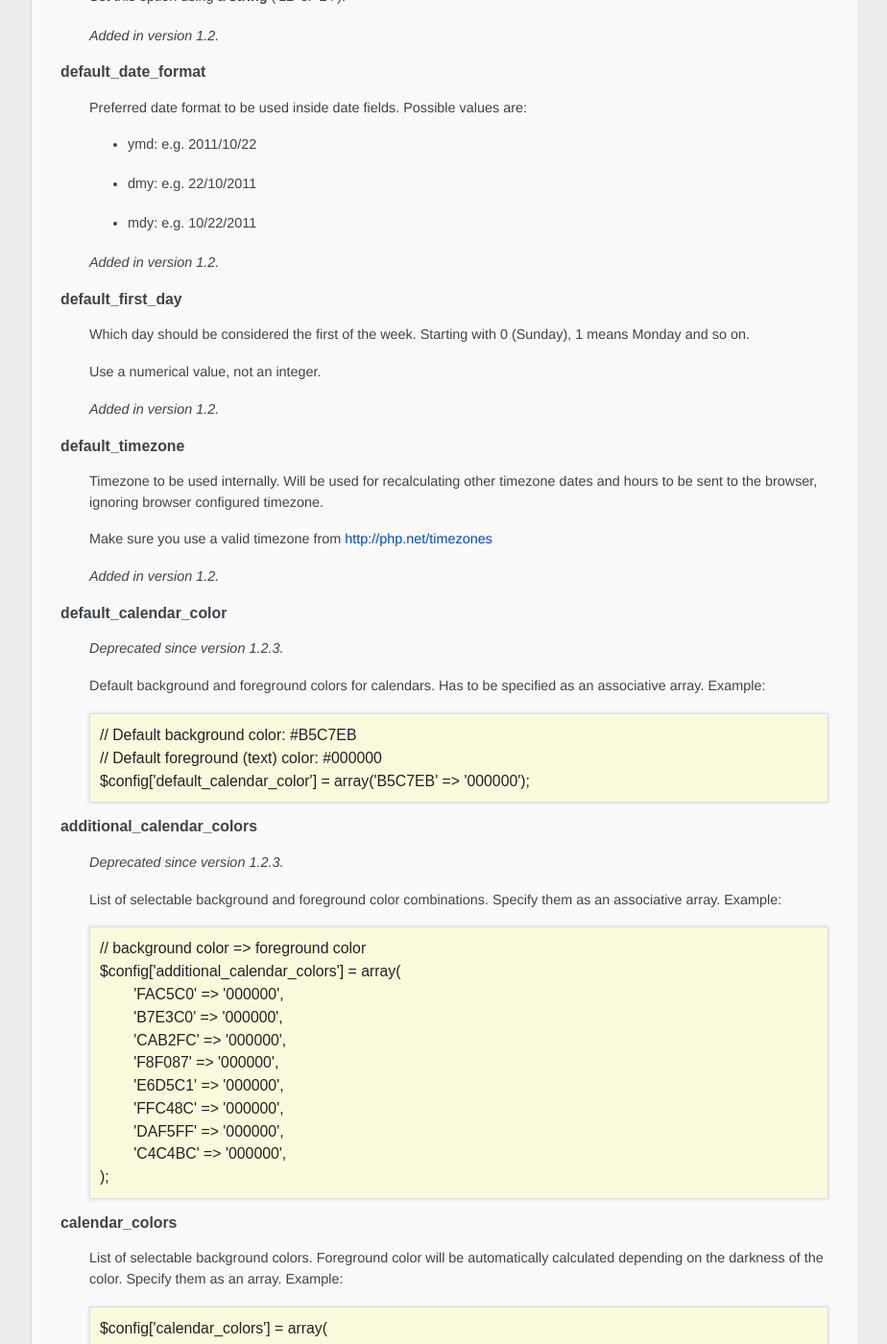
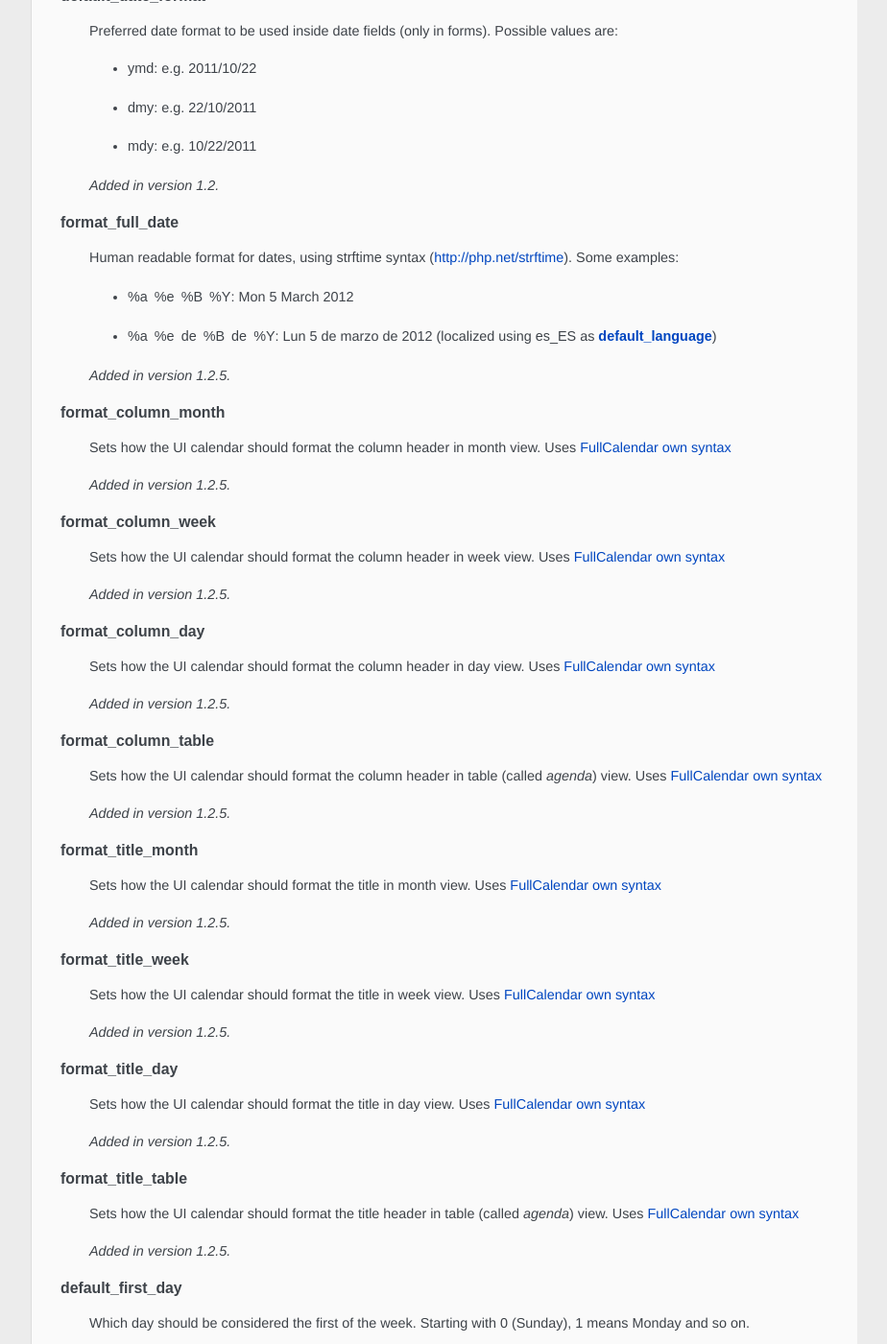
Before and after one commit to birdrock00/caldaver, a Sphinx documentation site: the page built from doc/source/admin/configuration.rst, in a window 1280 px wide and 1400 px high, scrolled down 2647 px. Shown: the whole window at 96% size, without its empty margins (268-1192 px from the left). Built offline with Sphinx 7.4.7, drawn with Linux system fonts in a browser that asks for light colours; some web fonts are replaced; some of the changed text lies outside the part shown.

Commit message:
Update configuration reference

```diff
--- a/doc/source/admin/configuration.rst
+++ b/doc/source/admin/configuration.rst
@@ -120,11 +120,10 @@
 
    Language to be used in AgenDAV interface.
 
-   Currently available options (languages):
+   Have a look at directory ``web/lang`` for a list of available languages.
 
-   * ``de_DE``: German
-   * ``en_US``: English (United States)
-   * ``es_ES``: Spanish
+   Note that the value given to this setting will be used as application
+   locale with ``setlocale()``.
 
    .. versionadded:: 1.2
 
@@ -139,13 +138,78 @@
 
 .. confval:: default_date_format
 
-   Preferred date format to be used inside date fields. Possible values are:
+   Preferred date format to be used inside date fields (only in forms).
+   Possible values are:
 
    * ``ymd``: e.g. 2011/10/22
    * ``dmy``: e.g. 22/10/2011
    * ``mdy``: e.g. 10/22/2011
 
    .. versionadded:: 1.2
+
+.. confval:: format_full_date
+
+   Human readable format for dates, using ``strftime`` syntax
+   (http://php.net/strftime). Some examples:
+
+   * ``%a %e %B %Y``: Mon 5 March 2012
+   * ``%a %e de %B de %Y``: Lun 5 de marzo de 2012 (localized using ``es_ES`` as :confval:`default_language`)
+
+   .. versionadded:: 1.2.5
+
+.. confval:: format_column_month
+
+   Sets how the UI calendar should format the column header in month view.
+   Uses `FullCalendar own syntax <http://arshaw.com/fullcalendar/docs/utilities/formatDate/>`_
+
+   .. versionadded:: 1.2.5
+
+.. confval:: format_column_week
+
+   Sets how the UI calendar should format the column header in week view.
+   Uses `FullCalendar own syntax <http://arshaw.com/fullcalendar/docs/utilities/formatDate/>`_
+
+   .. versionadded:: 1.2.5
+
+.. confval:: format_column_day
+
+   Sets how the UI calendar should format the column header in day view.
+   Uses `FullCalendar own syntax <http://arshaw.com/fullcalendar/docs/utilities/formatDate/>`_
+
+   .. versionadded:: 1.2.5
+
+.. confval:: format_column_table
+
+   Sets how the UI calendar should format the column header in table (called *agenda*) view.  Uses `FullCalendar own syntax <http://arshaw.com/fullcalendar/docs/utilities/formatDate/>`_
+
+   .. versionadded:: 1.2.5
+
+.. confval:: format_title_month
+
+   Sets how the UI calendar should format the title in month view.
+   Uses `FullCalendar own syntax <http://arshaw.com/fullcalendar/docs/utilities/formatDate/>`_
+
+   .. versionadded:: 1.2.5
+
+.. confval:: format_title_week
+
+   Sets how the UI calendar should format the title in week view.
+   Uses `FullCalendar own syntax <http://arshaw.com/fullcalendar/docs/utilities/formatDate/>`_
+
+   .. versionadded:: 1.2.5
+
+.. confval:: format_title_day
+
+   Sets how the UI calendar should format the title in day view.
+   Uses `FullCalendar own syntax <http://arshaw.com/fullcalendar/docs/utilities/formatDate/>`_
+
+   .. versionadded:: 1.2.5
+
+.. confval:: format_title_table
+
+   Sets how the UI calendar should format the title header in table (called *agenda*) view.  Uses `FullCalendar own syntax <http://arshaw.com/fullcalendar/docs/utilities/formatDate/>`_
+
+   .. versionadded:: 1.2.5
 
 .. confval:: default_first_day
 
@@ -237,8 +301,6 @@
 
 .. confval:: caldav_http_auth_method
 
-   .. versionadded:: X.X.X
-
    You can specify which HTTP authentication method does your CalDAV server
    require. Use any of the cURL ``CURLOPT_HTTPAUTH`` valid values (see
    http://www.php.net/manual/en/function.curl-setopt.php), or leave it empty
@@ -258,6 +320,9 @@
 
     // DAViCal
     $config['caldav_http_auth_method'] = CURLAUTH_BASIC;
+
+   .. versionadded:: 1.2.5
+
 
 .. confval:: caldav_principal_url
 
@@ -336,8 +401,9 @@
    full ACL has to be built with the following structure:
 
    * Permissions given to the owner (this option)
-   * Permissions given to granted users (:confval:`share_permissions`)
-   * Permissions given to other users (:confval:`default_permissions`)
+   * Permissions given to users with read-only profile (:confval:`read_profile_permissions`)
+   * Permissions given to users with read and write profile (:confval:`read_write_profile_permissions`)
+   * Permissions given to the rest of users (:confval:`default_permissions`)
 
    Please, refer to your CalDAV server documentation to know which
    permissions does it support.
@@ -346,24 +412,26 @@
    <http://wiki.davical.org/w/Permissions>`_. Default values of this option
    will work all right for DAViCal.
 
-   .. seealso:: Used in conjunction with options :confval:`share_permissions`
-      and :confval:`default_permissions`.
-
 .. confval:: share_permissions
 
-   List of DAV permissions used for granted users when another user shares a
-   calendar with them.
+   .. deprecated:: 1.2.5
 
-   Please, refer to your CalDAV server documentation to know which
-   permissions does it support.
+   .. seealso:: See :confval:`read_profile_permissions` and
+      :confval:`read_write_profile_permissions`
 
-   Default value lets users to read and write on shared calendars. AgenDAV
-   doesn't support at this moment to select whether you want read or shared
-   rights.
+.. confval:: read_profile_permissions
 
-   .. seealso:: Used in conjunction with options :confval:`owner_permissions`
-      and :confval:`default_permissions`.
+   List of DAV permissions used for users given read-only permission on a
+   calendar.
 
+   .. versionadded:: 1.2.5
+
+.. confval:: read_write_profile_permissions
+
+   List of DAV permissions used for users given read and write permission on
+   a calendar.
+
+   .. versionadded:: 1.2.5
 
 .. confval:: default_permissions
 
```
Also changed, not shown: other parts of doc/source/admin/configuration.rst (+0 -3 lines).
